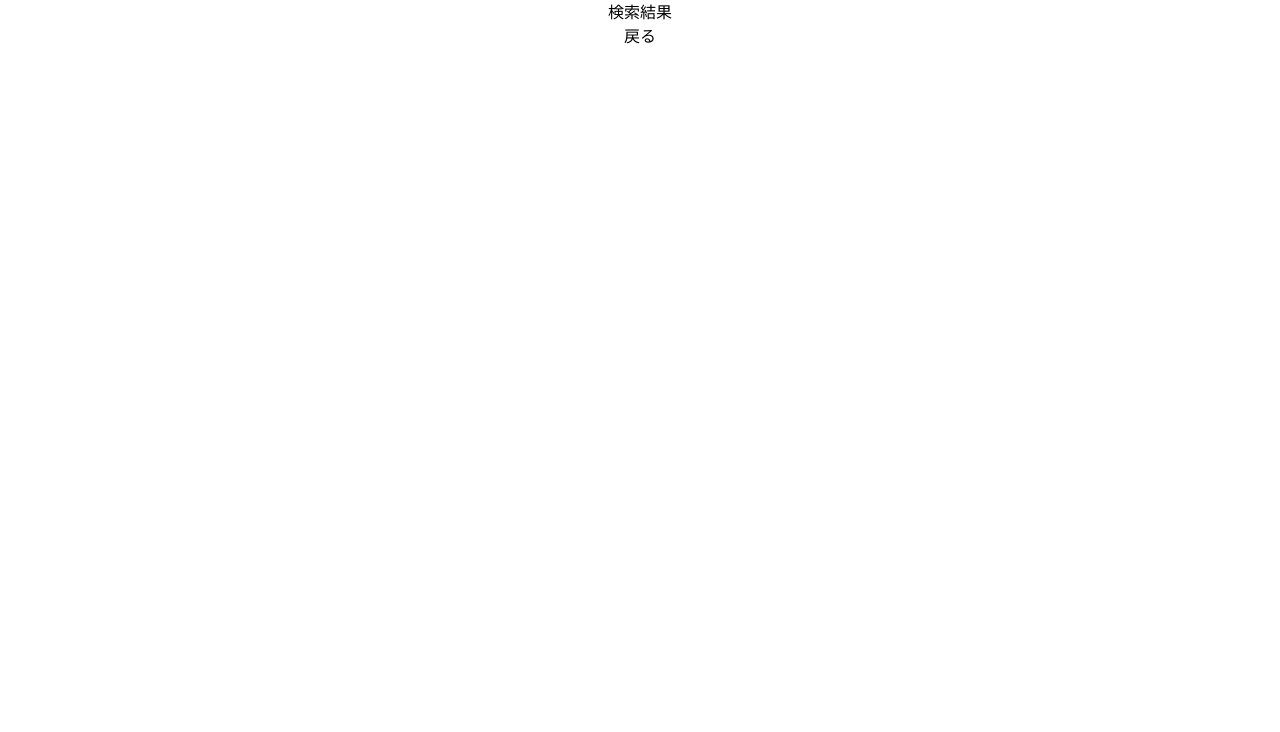
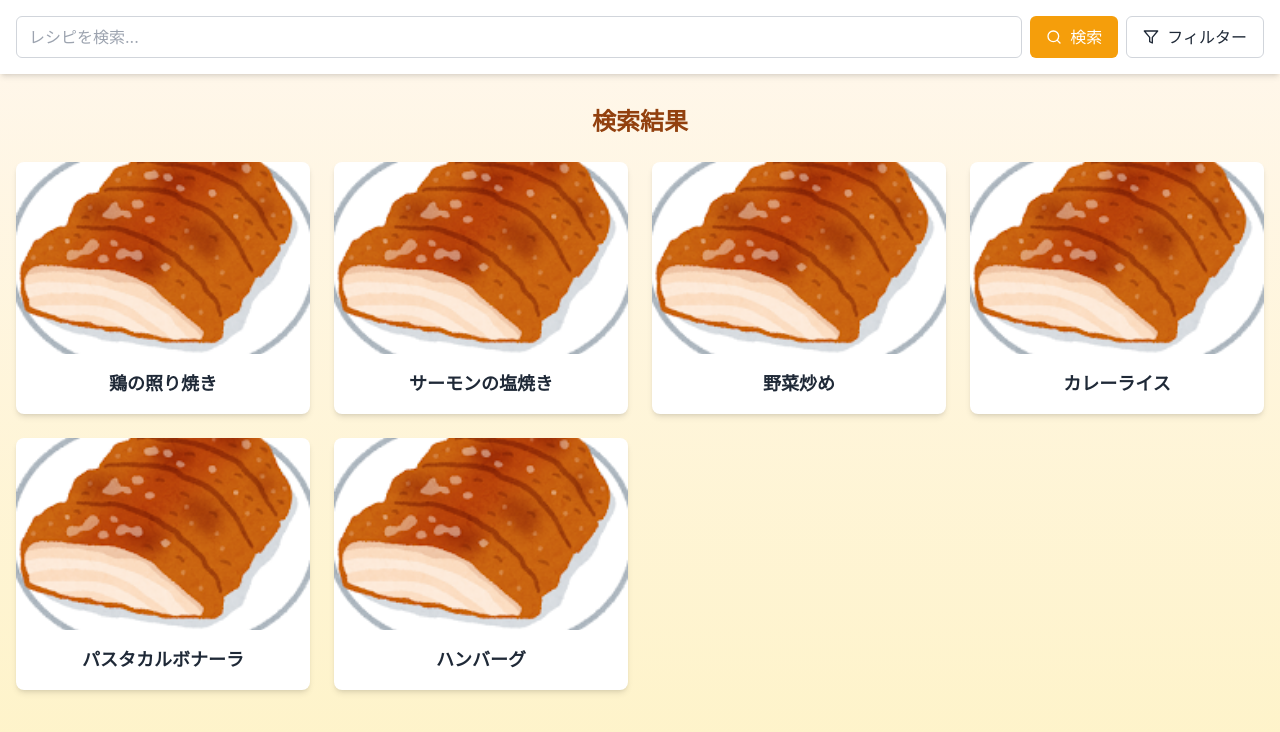
Before and after one commit to koishichito/progate-hackathon, a React (Create React App) app in the folder ryouri/: page /result in a window 1280 px wide. Shown: the top 732 px of the page. Built offline with nearby package versions, Linux system fonts and the light colour scheme.

Commit message:
add result design

```diff
--- a/ryouri/package.json
+++ b/ryouri/package.json
@@ -6,6 +6,7 @@
     "@testing-library/jest-dom": "^5.17.0",
     "@testing-library/react": "^13.4.0",
     "@testing-library/user-event": "^13.5.0",
+    "lucide-react": "^0.453.0",
     "react": "^18.3.1",
     "react-dom": "^18.3.1",
     "react-router-dom": "^6.27.0",
--- a/ryouri/src/detail/detail.js
+++ b/ryouri/src/detail/detail.js
@@ -69,9 +69,6 @@ function Detail() {
                 <ol className="list-decimal list-inside space-y-4 text-blue-700">
                   {recipe.steps.map((step, index) => (
                     <li key={index} className="pl-2">
-                      <span className="font-medium text-blue-900">
-                        手順 {index + 1}:
-                      </span>{" "}
                       {step}
                     </li>
                   ))}
--- a/ryouri/src/result/result.js
+++ b/ryouri/src/result/result.js
@@ -1,18 +1,166 @@
+"use client";
+
 import { BrowserRouter, Route, Routes, Link } from "react-router-dom";
+import { useState } from "react";
+import { Search, Filter, X } from "lucide-react";
+import illust from "../image/照り焼き.png";
 
 function Result() {
-  const name = "検索結果";
+  const [searchQuery, setSearchQuery] = useState("");
+  const [isFilterOpen, setIsFilterOpen] = useState(false);
+  const [filters, setFilters] = useState({
+    dietaryRestrictions: {
+      vegetarian: false,
+      vegan: false,
+      glutenFree: false,
+      dairyFree: false,
+    },
+    mealType: {
+      breakfast: false,
+      lunch: false,
+      dinner: false,
+      snack: false,
+    },
+    cuisine: {
+      japanese: false,
+      italian: false,
+      chinese: false,
+      indian: false,
+    },
+    cookingTime: {
+      under15: false,
+      under30: false,
+      under60: false,
+    },
+  });
+
+  const recipes = [
+    { id: 1, name: "鶏の照り焼き", image: illust },
+    { id: 2, name: "サーモンの塩焼き", image: illust },
+    { id: 3, name: "野菜炒め", image: illust },
+    { id: 4, name: "カレーライス", image: illust },
+    { id: 5, name: "パスタカルボナーラ", image: illust },
+    { id: 6, name: "ハンバーグ", image: illust },
+  ];
+
+  const handleSearch = (e) => {
+    e.preventDefault();
+    console.log("Searching for:", searchQuery, "with filters:", filters);
+  };
+
+  const handleFilterChange = (category, filterName) => {
+    setFilters((prev) => ({
+      ...prev,
+      [category]: {
+        ...prev[category],
+        [filterName]: !prev[category][filterName],
+      },
+    }));
+  };
+
+  const renderFilterSection = (category, title) => (
+    <div>
+      <h4 className="font-medium text-sm mb-2">{title}</h4>
+      <div className="grid grid-cols-2 gap-2">
+        {Object.entries(filters[category]).map(([key, value]) => (
+          <div key={key} className="flex items-center space-x-2">
+            <input
+              type="checkbox"
+              id={`${category}-${key}`}
+              checked={value}
+              onChange={() => handleFilterChange(category, key)}
+              className="rounded border-gray-300 text-amber-500 focus:ring-amber-500"
+            />
+            <label
+              htmlFor={`${category}-${key}`}
+              className="text-sm leading-none"
+            >
+              {key.charAt(0).toUpperCase() + key.slice(1)}
+            </label>
+          </div>
+        ))}
+      </div>
+    </div>
+  );
 
   return (
-    <>
-      <div>
-        <h1>{name}</h1>
-      </div>
-
-      <div className="back">
-        <Link to="/">戻る</Link>
-      </div>
-    </>
+    <div className="min-h-screen bg-gradient-to-b from-orange-50 to-amber-100">
+      <header className="bg-white shadow-md sticky top-0 z-10">
+        <div className="container mx-auto px-4 py-4">
+          <form onSubmit={handleSearch} className="flex gap-2">
+            <input
+              type="search"
+              placeholder="レシピを検索..."
+              value={searchQuery}
+              onChange={(e) => setSearchQuery(e.target.value)}
+              className="flex-grow px-3 py-2 border border-gray-300 rounded-md focus:outline-none focus:ring-2 focus:ring-amber-500"
+            />
+            <button
+              type="submit"
+              className="bg-amber-500 hover:bg-amber-600 text-white px-4 py-2 rounded-md flex items-center"
+            >
+              <Search className="h-4 w-4 mr-2" />
+              検索
+            </button>
+            <button
+              type="button"
+              onClick={() => setIsFilterOpen(true)}
+              className="bg-white hover:bg-gray-100 text-gray-800 px-4 py-2 rounded-md border border-gray-300 flex items-center"
+            >
+              <Filter className="h-4 w-4 mr-2" />
+              フィルター
+            </button>
+          </form>
+        </div>
+      </header>
+      <main className="container mx-auto px-4 py-8">
+        <h1 className="text-2xl font-bold mb-6 text-amber-800">検索結果</h1>
+        <div className="grid grid-cols-2 md:grid-cols-3 lg:grid-cols-4 gap-6">
+          {recipes.map((recipe) => (
+            <Link to={`/detail/${recipe.id}`} key={recipe.id} className="group">
+              <div className="bg-white rounded-lg shadow-md overflow-hidden transition-transform duration-300 group-hover:scale-105">
+                <img
+                  src={recipe.image}
+                  alt={recipe.name}
+                  width={300}
+                  height={200}
+                  className="w-full h-48 object-cover"
+                />
+                <div className="p-4">
+                  <h2 className="text-lg font-semibold text-gray-800 group-hover:text-amber-600">
+                    {recipe.name}
+                  </h2>
+                </div>
+              </div>
+            </Link>
+          ))}
+        </div>
+      </main>
+      {isFilterOpen && (
+        <div className="fixed inset-0 bg-black bg-opacity-50 flex items-center justify-center z-50">
+          <div className="bg-white rounded-lg p-6 w-80 max-h-[80vh] overflow-y-auto">
+            <div className="flex justify-between items-center mb-4">
+              <h3 className="font-medium text-lg">フィルター</h3>
+              <button
+                onClick={() => setIsFilterOpen(false)}
+                className="text-gray-500 hover:text-gray-700"
+              >
+                <X className="h-6 w-6" />
+              </button>
+            </div>
+            <div className="space-y-4">
+              {renderFilterSection("dietaryRestrictions", "食事制限")}
+              <hr className="my-2 border-gray-200" />
+              {renderFilterSection("mealType", "食事タイプ")}
+              <hr className="my-2 border-gray-200" />
+              {renderFilterSection("cuisine", "料理のジャンル")}
+              <hr className="my-2 border-gray-200" />
+              {renderFilterSection("cookingTime", "調理時間")}
+            </div>
+          </div>
+        </div>
+      )}
+    </div>
   );
 }
 
```
Also changed, not shown: 1 other file (tests, documents, lock files or other folders).
